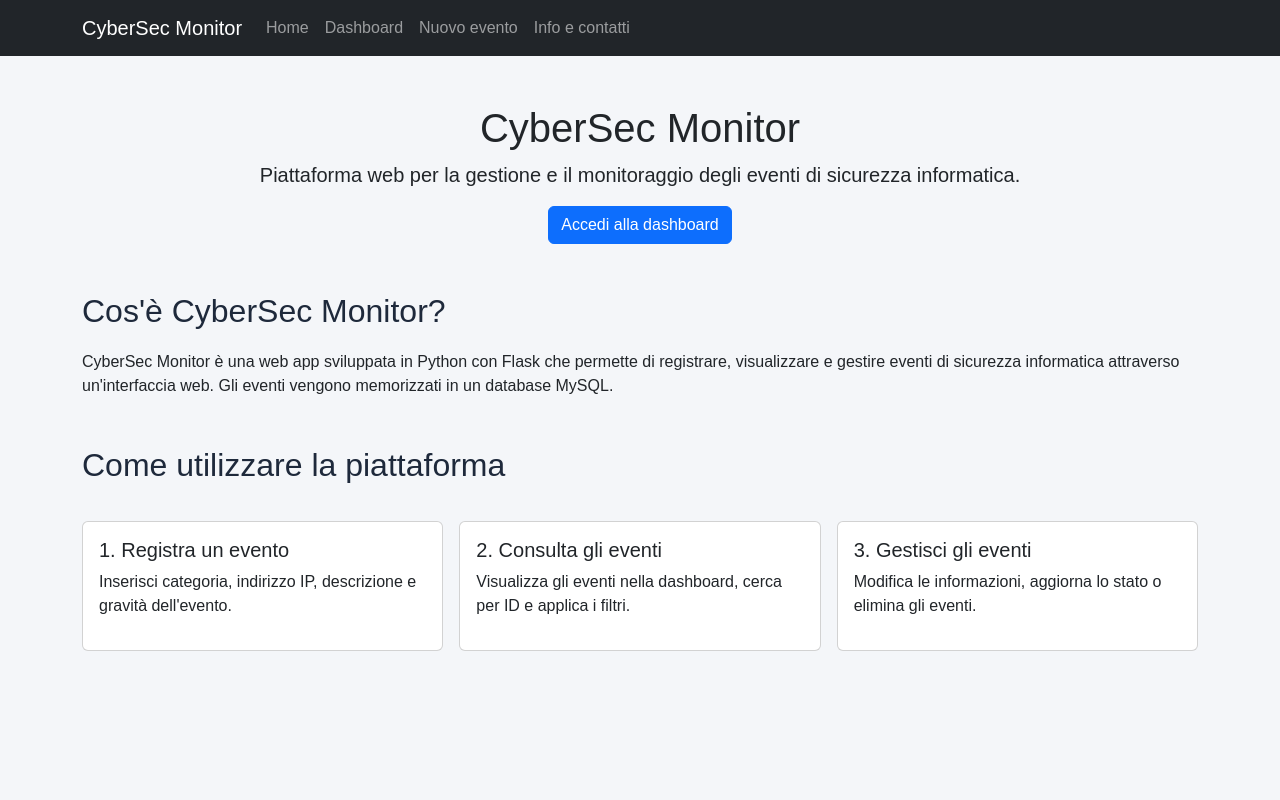
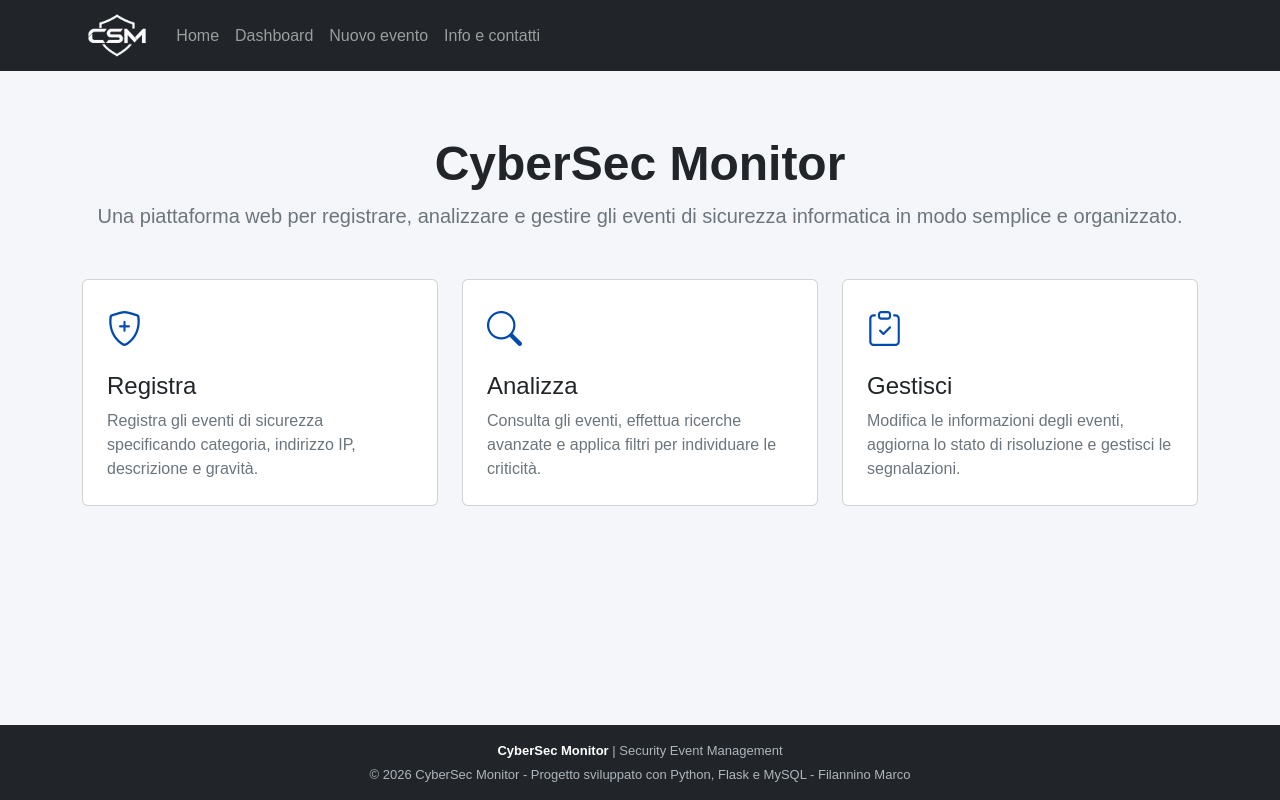
Before and after one commit to MarcoFilannino2004/CS-Monitor, a Flask app: page / in a window 1280 px wide. Run offline with Flask 3, Linux system fonts and the light colour scheme.

Commit message:
modifiche generali lato front-end

```diff
--- a/app.py
+++ b/app.py
@@ -1,8 +1,10 @@
-from flask import Flask, render_template, abort, request, redirect, url_for
-from database.eventi_repository import visualizzaEventi, cercaEvento, inserisciEvento,modificaEvento, eliminaEvento
+from flask import Flask, render_template, abort, request, redirect, url_for, send_file
+from database.eventi_repository import visualizzaEventi, cercaEvento, inserisciEvento,modificaEvento, eliminaEvento, statisticheEventi
 from models.evento_sicurezza import EventoSicurezza
 from database.categorie_repository import visualizzaCategorie
 import mysql.connector
+import os
+import csv
 
 app = Flask(__name__)
 
@@ -14,14 +16,15 @@ def home():
 
 @app.route("/dashboard")
 def dashboard():
+    gravita = request.args.get("gravita")
+    stato = request.args.get("stato")
+    ordine = request.args.get("ordine", "recenti")
+    testo = request.args.get("testo", "").strip()
 
-    gravita = request.args.get("gravita", "")
-    stato = request.args.get("stato", "")
-    ordine = request.args.get("ordine", "recenti")
+    eventi = visualizzaEventi(gravita, stato, ordine, testo)
+    statistiche = statisticheEventi()
 
-    eventi = visualizzaEventi(gravita, stato, ordine)
-
-    return render_template("eventi.html", eventi=eventi, gravita=gravita, stato=stato, ordine=ordine)
+    return render_template("eventi.html", eventi=eventi, gravita=gravita, stato=stato, ordine=ordine, testo_ricerca=testo, statistiche=statistiche)
 
 @app.route("/eventi/<int:id_evento>")
 def dettagliEvento(id_evento):
@@ -52,7 +55,7 @@ def nuovoEvento():
             evento = EventoSicurezza(None, id_categoria, indirizzo_ip, descrizione, gravita)
             inserisciEvento(evento)
 
-            return redirect(url_for("home"))
+            return redirect(url_for("dashboard"))
 
         except (ValueError, TypeError, mysql.connector.Error) as e:
             errore = str(e)
@@ -66,7 +69,7 @@ def ricercaEvento():
     id_evento = request.args.get("id_evento", type=int)
 
     if id_evento is None or id_evento <= 0:
-        return redirect(url_for("home"))
+        return redirect(url_for("dashboard"))
 
     evento = cercaEvento(id_evento)
 
@@ -74,6 +77,7 @@ def ricercaEvento():
         abort(404)
 
     return redirect(url_for("dettagliEvento", id_evento=id_evento))
+
 
 @app.route("/eventi/<int:id_evento>/modifica", methods=["GET", "POST"])
 def modificaEventoPagina(id_evento):
@@ -117,12 +121,42 @@ def eliminaEventoPagina(id_evento):
 
     eliminaEvento(id_evento)
 
-    return redirect(url_for("home"))
+    return redirect(url_for("dashboard"))
 
 @app.route("/info")
 def info():
     return render_template("info.html")
 
+@app.route("/eventi/esporta")
+def esportaEventi():
+    gravita = request.args.get("gravita")
+    stato = request.args.get("stato")
+    ordine = request.args.get("ordine", "recenti")
+    testo = request.args.get("testo", "").strip()
+
+    eventi = visualizzaEventi(gravita, stato, ordine, testo)
+
+    percorso = os.path.join(app.instance_path, "eventi_sicurezza.csv")
+    os.makedirs(app.instance_path, exist_ok=True)
+
+    with open(percorso, "w", newline="", encoding="utf-8-sig") as file:
+        writer = csv.writer(file, delimiter=";")
+
+        writer.writerow(["ID", "Categoria", "Indirizzo IP", "Descrizione", "Gravità", "Stato", "Data evento"])
+
+        for evento in eventi:
+            writer.writerow([
+                evento["id_evento"],
+                evento["categoria"],
+                evento["indirizzo_ip"],
+                evento["descrizione"],
+                evento["gravita"],
+                evento["stato"],
+                evento["data_evento"]
+            ])
+
+    return send_file(percorso, as_attachment=True, download_name="eventi_sicurezza.csv")
+
 
 if __name__ == "__main__":
     app.run(debug=True)
--- a/static/css/stile.css
+++ b/static/css/stile.css
@@ -71,6 +71,61 @@ thead th {
     color: white;
 }
 
+.btn-applicaFiltri {
+    background-color: #004aad;
+    color: white;
+    border: none;
+}
+
+.btn-applicaFiltri:hover {
+    background-color: #003580;
+    color: white;
+}
+
+.home-icon {
+    font-size: 35px;
+    color: #004AAD;
+}
+
+.home-report-icon {
+    font-size: 45px;
+    color: #004AAD;
+}
+
+.footer-csm {
+    background-color: #212529;
+    color: #adb5bd;
+    font-size: 13px;
+}
+
+.footer-csm strong {
+    color: white;
+}
+
+/* PAGINA DETTAGLI EVENTO */
+
+.dettagli-card {
+    width: 100%;
+    max-width: 850px;
+    border: 1px solid #dee2e6;
+    border-radius: 15px;
+    background-color: #ffffff;
+}
+
+.dettagli-card h2 {
+    font-size: 28px;
+    font-weight: 600;
+}
+
+.dettagli-card p {
+    margin-top: 6px;
+    margin-bottom: 0;
+}
+
+.dettagli-card .badge {
+    font-size: 13px;
+    padding: 10px 14px;
+}
 
 @media (max-width: 576px) {
     .codice-errore {
--- /dev/null
+++ b/templates/footer.html
@@ -0,0 +1,21 @@
+<!DOCTYPE html>
+<html lang="it">
+
+<head>
+    <meta charset="UTF-8">
+    <meta name="viewport" content="width=device-width, initial-scale=1.0">
+    <link rel="stylesheet" href="{{ url_for('static', filename='css/stile.css') }}">
+</head>
+
+
+<footer class="footer-csm text-center py-3">
+    <div class="container">
+        <p class="mb-1">
+            <strong>CyberSec Monitor</strong> | Security Event Management
+        </p>
+
+        <p class="mb-0">
+            &copy; 2026 CyberSec Monitor - Progetto sviluppato con Python, Flask e MySQL - Filannino Marco
+        </p>
+    </div>
+</footer>
--- a/templates/home.html
+++ b/templates/home.html
@@ -7,71 +7,87 @@
     <title>Home - CyberSec Monitor</title>
 
     <link href="https://cdn.jsdelivr.net/npm/bootstrap@5.3.8/dist/css/bootstrap.min.css" rel="stylesheet">
+    <link rel="stylesheet" href="https://cdn.jsdelivr.net/npm/bootstrap-icons@1.13.1/font/bootstrap-icons.min.css">
     <link rel="stylesheet" href="{{ url_for('static', filename='css/stile.css') }}">
 </head>
 
-<body>
+<body class="d-flex flex-column min-vh-100">
+
+
     {% include 'navbar.html' %}
-    <main class="container py-5">
+    <main class="container py-5 flex-grow-1">
 
-        <section class="text-center mb-5">
-            <h1>CyberSec Monitor</h1>
-            <p class="lead">
-                Piattaforma web per la gestione e il monitoraggio degli eventi di sicurezza informatica.
+        <section class="home-hero text-center mb-5">
+
+            <h1 class="display-5 fw-bold mt-3">CyberSec Monitor</h1>
+
+            <p class="lead text-secondary mx-auto home-descrizione">
+                Una piattaforma web per registrare, analizzare e gestire
+                gli eventi di sicurezza informatica in modo semplice e organizzato.
             </p>
 
-            <a href="{{ url_for('dashboard') }}" class="btn btn-primary">
-                Accedi alla dashboard
-            </a>
         </section>
 
-        <section class="mb-5">
-            <h2>Cos'è CyberSec Monitor?</h2>
-
-            <p>
-                CyberSec Monitor è una web app sviluppata in Python con Flask
-                che permette di registrare, visualizzare e gestire eventi
-                di sicurezza informatica attraverso un'interfaccia web.
-                Gli eventi vengono memorizzati in un database MySQL.
-            </p>
-        </section>
-
-        <section>
-            <h2>Come utilizzare la piattaforma</h2>
-
-            <div class="row g-3 mt-2">
+        <section class="row g-4 mb-5">
 
             <div class="col-md-4">
-                    <div class="card h-100">
-                        <div class="card-body">
-                            <h3 class="h5">1. Registra un evento</h3>
-                            <p>Inserisci categoria, indirizzo IP, descrizione e gravità dell'evento.</p>
+                <div class="card home-card h-100">
+                    <div class="card-body p-4">
+
+                        <i class="bi bi-shield-plus home-icon"></i>
+
+                        <h4 class="mt-3">Registra</h4>
+
+                        <p class="text-secondary mb-0">
+                            Registra gli eventi di sicurezza specificando
+                            categoria, indirizzo IP, descrizione e gravità.
+                        </p>
+
                     </div>
                 </div>
             </div>
 
             <div class="col-md-4">
-                    <div class="card h-100">
-                        <div class="card-body">
-                            <h3 class="h5">2. Consulta gli eventi</h3>
-                            <p>Visualizza gli eventi nella dashboard, cerca per ID e applica i filtri.</p>
+                <div class="card home-card h-100">
+                    <div class="card-body p-4">
+
+                        <i class="bi bi-search home-icon"></i>
+
+                        <h4 class="mt-3">Analizza</h4>
+
+                        <p class="text-secondary mb-0">
+                            Consulta gli eventi, effettua ricerche avanzate
+                            e applica filtri per individuare le criticità.
+                        </p>
+
                     </div>
                 </div>
             </div>
 
             <div class="col-md-4">
-                    <div class="card h-100">
-                        <div class="card-body">
-                            <h3 class="h5">3. Gestisci gli eventi</h3>
-                            <p>Modifica le informazioni, aggiorna lo stato o elimina gli eventi.</p>
+                <div class="card home-card h-100">
+                    <div class="card-body p-4">
+
+                        <i class="bi bi-clipboard-check home-icon"></i>
+
+                        <h4 class="mt-3">Gestisci</h4>
+
+                        <p class="text-secondary mb-0">
+                            Modifica le informazioni degli eventi,
+                            aggiorna lo stato di risoluzione e gestisci le segnalazioni.
+                        </p>
+
                     </div>
                 </div>
             </div>
 
-            </div>
         </section>
 
+
     </main>
+    {% include 'footer.html' %}
     <script src="https://cdn.jsdelivr.net/npm/bootstrap@5.3.8/dist/js/bootstrap.bundle.min.js"></script>
+
 </body>
+
 </html>
--- a/templates/modifica_evento.html
+++ b/templates/modifica_evento.html
@@ -14,7 +14,7 @@
 
     <main class="container py-5">
 
-        <h1 class="mb-4">Modifica evento #{{ evento.id_evento }}</h1>
+        <h1 class="mb-4">Modifica evento ID: {{ evento.id_evento }}</h1>
 
         {% if errore %}
             <div class="alert alert-danger">{{ errore }}</div>
--- a/templates/navbar.html
+++ b/templates/navbar.html
@@ -1,9 +1,11 @@
 <nav class="navbar navbar-expand-lg navbar-dark bg-dark">
     <div class="container">
 
-        <a class="navbar-brand" href="{{ url_for('home') }}">
-            CyberSec Monitor
-        </a>
+    <a class="navbar-brand" href="{{ url_for('home') }}">
+        <img src="{{ url_for('static', filename='img/logo.png') }}"
+             alt="Logo CSM"
+             style="height: 45px; width: auto;">
+    </a>
 
         <button class="navbar-toggler" type="button" data-bs-toggle="collapse" data-bs-target="#navbarMenu" aria-controls="navbarMenu" aria-expanded="false" aria-label="Apri menu">
             <span class="navbar-toggler-icon"></span>
@@ -31,12 +33,6 @@
 
             </ul>
 
-            {% if request.endpoint == 'dashboard' %}
-            <form action="{{ url_for('ricercaEvento') }}" method="GET" class="d-flex">
-                <input class="form-control me-2" type="number" name="id_evento" min="1" placeholder="ID evento" required>
-                <button class="btn btn-outline-light" type="submit">Cerca</button>
-            </form>
-            {% endif %}
         </div>
     </div>
 </nav>
```
Also changed, not shown: database/eventi_repository.py (+32 -1 lines), instance/eventi_sicurezza.csv (added, +8 -0 lines), templates/dettagli_evento.html (+71 -15 lines), templates/eventi.html (+61 -5 lines), templates/info.html (+5 -5 lines), templates/nuovo_evento.html (+5 -4 lines), static/img/logo.png (added). Lines whose indentation alone changed are shown as unchanged.
